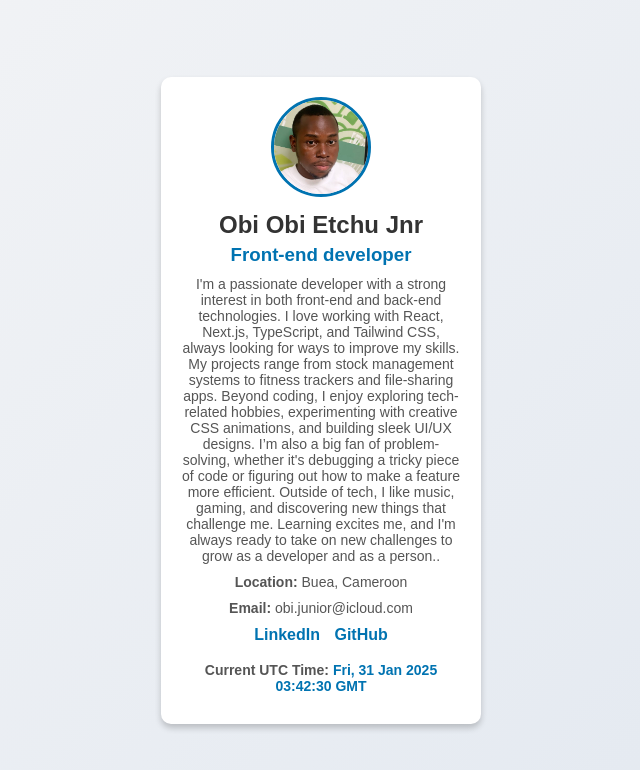
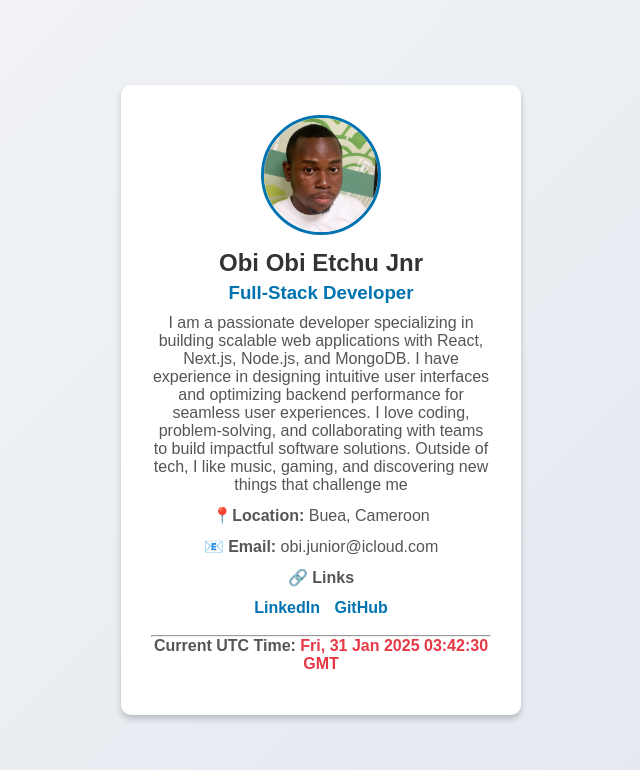
Before and after one commit to Obi-Etchu/hng-stage-0, a plain HTML site: page Profile-card.html in a window 1280 px wide. Shown: the whole page, without its empty margins (319-959 px from the left). Drawn offline with Linux system fonts and the light colour scheme.

Commit message:
another commit

```diff
--- a/Profile-card.html
+++ b/Profile-card.html
@@ -20,25 +20,16 @@
         }
         .card {
             background: white;
-            padding: 20px;
+            padding: 30px;
             border-radius: 10px;
             box-shadow: 0px 4px 6px rgba(0, 0, 0, 0.2);
             text-align: center;
-            width: 320px;
-
+            width: 400px;
 
         }
-
-        .card:hover{
-            cursor: pointer;
-            transition: transform 0.3s ease-in-out;
-        }
-        .card:hover {
-            transform: translateX(10px);
-          }
         img {
-            width: 100px;
-            height: 100px;
+            width: 120px;
+            height: 120px;
             border-radius: 50%;
             object-fit: cover;
             border: 3px solid #0073b1;
@@ -53,8 +44,8 @@
         }
         p {
             color: #555;
-            font-size: 14px;
-            margin-bottom: 10px;
+            font-size: 16px;
+            margin-bottom: 12px;
         }
         .social-links a {
             margin: 0 5px;
@@ -64,7 +55,7 @@
         }
         #utc-time {
             font-weight: bold;
-            color:#0073b1 ;
+            color: #e63946;
             margin-top: 10px;
         }
     </style>
@@ -73,15 +64,20 @@
     <div class="card">
         <img src="pfp.jpg" alt="Profile Picture" data-testid="profilePicture">
         <h2 data-testid="fullName">Obi Obi Etchu Jnr</h2>
-        <h3 data-testid="jobTitle">Front-end developer</h3>
-        <p data-testid="shortBio">I'm a passionate developer with a strong interest in both front-end and back-end technologies. I love working with React, Next.js, TypeScript, and Tailwind CSS, always looking for ways to improve my skills. My projects range from stock management systems to fitness trackers and file-sharing apps. Beyond coding, I enjoy exploring tech-related hobbies, experimenting with creative CSS animations, and building sleek UI/UX designs. I’m also a big fan of problem-solving, whether it's debugging a tricky piece of code or figuring out how to make a feature more efficient. Outside of tech, I like music, gaming, and discovering new things that challenge me. Learning excites me, and I'm always ready to take on new challenges to grow as a developer and as a person..</p>
-        <p><strong>Location:</strong> <span data-testid="currentLocation">Buea, Cameroon</span></p>
-        <p><strong>Email:</strong> <span data-testid="emailAddress">obi.junior@icloud.com</span></p>
+        <h3 data-testid="jobTitle">Full-Stack Developer</h3>
+        <p data-testid="shortBio">I am a passionate developer specializing in building scalable web applications with React, Next.js, Node.js, and MongoDB. I have experience in designing intuitive user interfaces and optimizing backend performance for seamless user experiences. I love coding, problem-solving, and collaborating with teams to build impactful software solutions.
+            Outside of tech, I like music, gaming, and discovering new things that challenge me
+        </p>
+        <p><strong>📍Location:</strong> <span data-testid="currentLocation">Buea, Cameroon</span></p>
+        <p><strong>📧 Email:</strong> <span data-testid="emailAddress">obi.junior@icloud.com</span></p>
+
         <div class="social-links" data-testid="socialLinks">
+           <p><strong><label>🔗 Links</label></strong></p>
             <a href="https://www.linkedin.com/in/obi-junior-12246a342/" target="_blank">LinkedIn</a>
             <a href="https://github.com/Obi-Etchu" target="_blank">GitHub</a>
         </div>
         <br>
+        <hr>
         <p><strong>Current UTC Time:</strong> <span data-testid="currentTimeUTC" id="utc-time"></span></p>
     </div>
 
```
